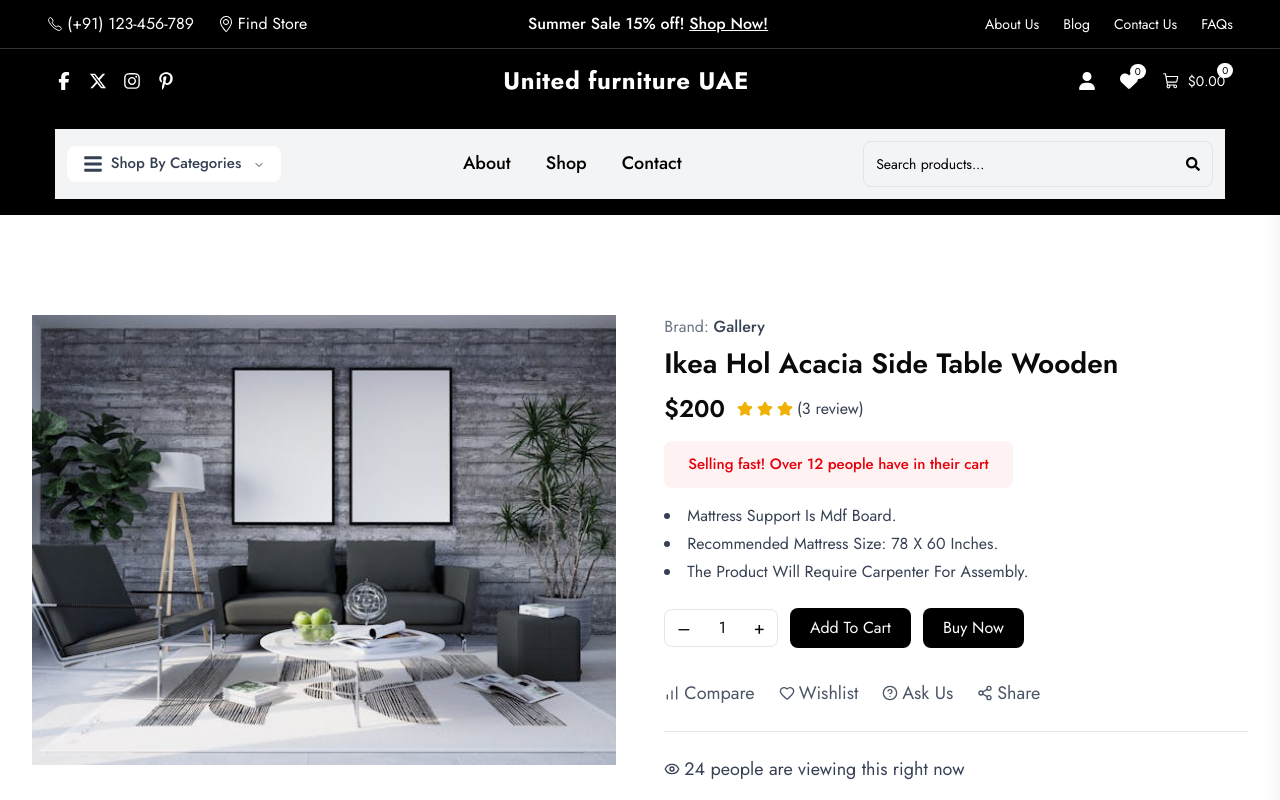
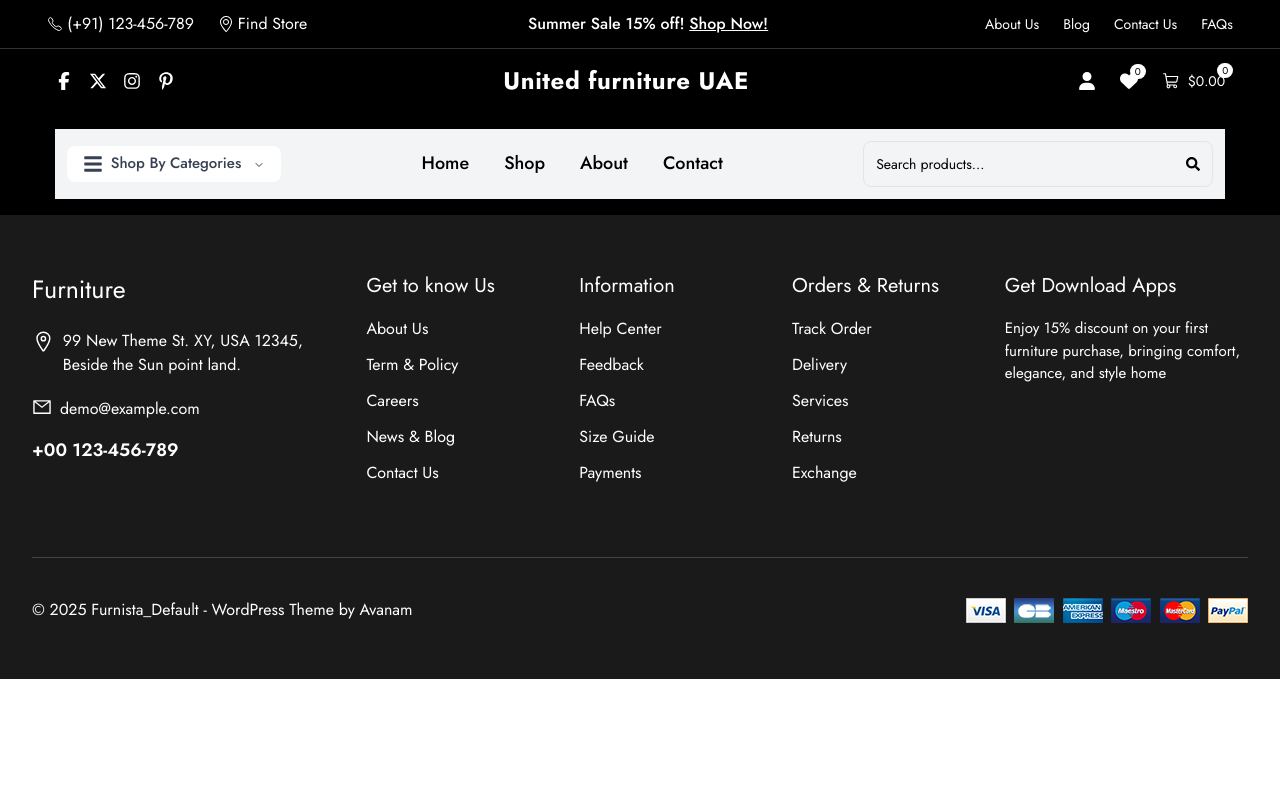
Before and after one commit to Sayadkhan/Furniture-project, a Next.js app: page /productDetails in a window 1280 px wide. Shown: the top 800 px of the page. Built offline with nearby package versions, Linux system fonts and the light colour scheme.

Commit message:
many issu fixed

```diff
--- a/app/(public)/page.jsx
+++ b/app/(public)/page.jsx
@@ -7,7 +7,7 @@ import LatestProducts from "@/components/Home_page/LatestProduct";
 import PersentFerniture from "@/components/Home_page/PersentFerniture";
 import PopularBrands from "@/components/Home_page/PopularBrands";
 import TopPicks from "@/components/Home_page/TopPicks";
-import Image from "next/image";
+
 
 export default function Home() {
   return (
--- a/app/(public)/productDetails/page.jsx
+++ b/app/(public)/productDetails/page.jsx
@@ -1,12 +1,13 @@
-import ProductDetails from '@/components/Product_details_page/ProductDetails'
-import ProductsTabs from '@/components/Product_details_page/ProductsTabs'
+
 import React from 'react'
+// import ProductsTabs from '@/components/Product_details_page/ProductsTabs'
+// import ProductDetails from '@/components/Product_details_page/ProductDetails'
 
 const page = () => {
   return (
     <>
-    <ProductDetails />
-    <ProductsTabs />
+    {/* <ProductDetails />
+    <ProductsTabs /> */}
     </>
   )
 }
--- a/components/Navbar.jsx
+++ b/components/Navbar.jsx
@@ -59,8 +59,9 @@ const Navbar = () => {
           </NavigationMenu>
           {/* -------middle-menu--------- */}
           <div className="text-black flex gap-[35px]">
+            <Link className='text-[18px] font-medium' href="/">Home</Link>
+            <Link className='text-[18px] font-medium' href="/shop">Shop</Link>
             <Link className='text-[18px] font-medium' href="">About</Link>
-            <Link className='text-[18px] font-medium' href="/shop">Shop</Link>
             <Link className='text-[18px] font-medium' href="">Contact</Link>
           </div>
           {/* -------------search-bar-------- */}
--- a/components/Product_details_page/ProductDetails.jsx
+++ b/components/Product_details_page/ProductDetails.jsx
@@ -5,37 +5,68 @@ import {
   Heart, Share2, HelpCircle, BarChart, X
 } from "lucide-react";
 import Image from "next/image";
-import ProductFeatuImg from "../../public/hero-2.jpg";
 import Link from "next/link";
+import ProductsTabs from "./ProductsTabs";
 
-const ProductDetails = () => {
+const ProductDetails = ({ product }) => {
   const [numberCount, setNumberCount] = useState(1);
-  const [openCart, setOpenCart] = useState(false); // NEW: drawer state
+  const [openCart, setOpenCart] = useState(false);
+
+  // Track selected variant
+  const [selectedVariant, setSelectedVariant] = useState(null);
+
+  // fallback to base product or variant values
+  const activePrice = selectedVariant ? selectedVariant.price : product.price;
+  const activeStock = selectedVariant ? selectedVariant.stock : product.stock;
+  const activeImage = selectedVariant
+    ? selectedVariant.images?.[0] || product.images?.[0]
+    : product.images?.[0];
+
+  // calculate discounted price
+  const discountedPrice =
+    product.discountType === "percentage"
+      ? activePrice - (activePrice * product.discount) / 100
+      : activePrice - product.discount;
+
+  // handle variant select
+  const handleVariantSelect = (variant) => {
+    setSelectedVariant(variant);
+    setNumberCount(1);
+  };
 
   return (
     <>
       <div className="py-[100px]">
         <div className="container mx-auto">
           <div className="flex justify-between">
-            {/* ---------------item-left------------ */}
-            <div className="w-[48%] h-[450px]">
+            {/* -------- Left: main image ---------- */}
+            <div className="w-[48%] h-[550px]">
               <Image
                 className="w-full h-full object-cover"
-                src={ProductFeatuImg}
-                alt="Product"
+                src={activeImage || "/placeholder.png"}
+                alt={product.name}
+                width={500}
+                height={500}
               />
             </div>
 
-            {/* ---------------item-right------------ */}
+            {/* -------- Right: info ---------- */}
             <div className="w-[48%]">
               <p className="text-[16px] text-gray-500">
-                Brand: <span className="font-medium text-gray-700">Gallery</span>
+                Category:{" "}
+                <span className="font-medium text-gray-700">
+                  {product.category?.name}
+                </span>
               </p>
-              <h1 className="text-[28px] font-semibold mt-1">
-                Ikea Hol Acacia Side Table Wooden
-              </h1>
+              <h1 className="text-[28px] font-semibold mt-1">{product.name}</h1>
+
               <div className="flex items-center gap-3 mt-2">
-                <span className="text-2xl font-semibold">$200</span>
+                <span className="text-2xl font-semibold">${discountedPrice}</span>
+                {product.discount > 0 && (
+                  <span className="line-through text-gray-500">
+                    ${activePrice}
+                  </span>
+                )}
                 <div className="flex items-center gap-1 text-yellow-500">
                   {[...Array(3)].map((_, i) => (
                     <Star key={i} className="w-4 h-4 fill-yellow-500" />
@@ -43,17 +74,51 @@ const ProductDetails = () => {
                   <span className="text-gray-700 text-[16px]">(3 review)</span>
                 </div>
               </div>
+
               <div className="bg-red-50 text-red-600 mt-4 py-3 px-6 rounded-md text-[15px] font-medium inline-block">
-                Selling fast! Over 12 people have in their cart
+                Only {activeStock} left in stock!
               </div>
 
-              <ul className="list-disc list-inside mt-4 space-y-1 text-gray-700 text-[16px]">
-                <li>Mattress Support Is Mdf Board.</li>
-                <li>Recommended Mattress Size: 78 X 60 Inches.</li>
-                <li>The Product Will Require Carpenter For Assembly.</li>
-              </ul>
+              <p className="mt-4 text-gray-700 text-[16px]">{product.shortDesc}</p>
 
-              {/* ---------------Quantity + Buttons------------ */}
+              {/* -------- Variants ---------- */}
+              {product.variants?.length > 0 && (
+                <div className="mt-6 space-y-3">
+                  <h3 className="font-medium text-lg">Available Options:</h3>
+                <div className="flex gap-3 flex-wrap">
+                    {product.variants.map((variant) => (
+                      <button
+                        key={variant._id}
+                        onClick={() => handleVariantSelect(variant)}
+                        className={`flex items-center gap-2 px-4 py-2 border rounded-md ${
+                          selectedVariant?._id === variant._id
+                            ? "border-black bg-gray-100"
+                            : "border-gray-300"
+                        }`}
+                      >
+                        {/* Color swatch */}
+                        <span
+                          className="w-5 h-5 rounded-full border"
+                          style={{ backgroundColor: variant.attributes.hexCode || "#ccc" }}
+                        ></span>
+
+                        {/* Color name + size */}
+                        <span className="block font-medium">
+                          {variant.attributes.color} - {variant.attributes.size}
+                        </span>
+
+                        {/* Price & Stock */}
+                        <span className="text-sm text-gray-500 ml-2">
+                          ${variant.price} | {variant.stock} left
+                        </span>
+                      </button>
+                    ))}
+                </div>
+
+                </div>
+              )}
+
+              {/* -------- Quantity + Buttons ---------- */}
               <div className="flex items-center gap-3 mt-6">
                 <div className="flex items-center border rounded-md">
                   <button
@@ -64,7 +129,9 @@ const ProductDetails = () => {
                   </button>
                   <span className="px-4">{numberCount}</span>
                   <button
-                    onClick={() => setNumberCount(numberCount + 1)}
+                    onClick={() =>
+                      setNumberCount(Math.min(activeStock, numberCount + 1))
+                    }
                     className="px-3 py-1 text-lg"
                   >
                     +
@@ -81,19 +148,23 @@ const ProductDetails = () => {
                 </button>
               </div>
 
-              {/* --------------------Bottom actions--------------- */}
+              {/* -------- Bottom Actions ---------- */}
               <div className="flex items-center gap-6 mt-8 text-gray-600 text-[18px]">
                 <button className="flex items-center gap-1 hover:text-black">
-                  <BarChart className="w-4 h-4" />Compare
+                  <BarChart className="w-4 h-4" />
+                  Compare
                 </button>
                 <button className="flex items-center gap-1 hover:text-black">
-                  <Heart className="w-4 h-4" />Wishlist
+                  <Heart className="w-4 h-4" />
+                  Wishlist
                 </button>
                 <button className="flex items-center gap-1 hover:text-black">
-                  <HelpCircle className="w-4 h-4" />Ask Us
+                  <HelpCircle className="w-4 h-4" />
+                  Ask Us
                 </button>
                 <button className="flex items-center gap-1 hover:text-black">
-                  <Share2 className="w-4 h-4" />Share
+                  <Share2 className="w-4 h-4" />
+                  Share
                 </button>
               </div>
 
@@ -105,18 +176,24 @@ const ProductDetails = () => {
 
               <div className="mt-5 space-y-1 text-[16px] text-gray-700">
                 <p className="flex items-center gap-1">
-                  <Truck className="w-4 h-4" /> Estimated Delivery: Up to 4 business days
+                  <Truck className="w-4 h-4" /> Estimated Delivery: Up to 4
+                  business days
                 </p>
                 <p className="flex items-center gap-1">
-                  <RefreshCcw className="w-4 h-4" /> Free Shipping & Returns: On all orders over $200
+                  <RefreshCcw className="w-4 h-4" /> Free Shipping & Returns: On
+                  orders over $200
                 </p>
               </div>
             </div>
           </div>
+
+          <div className="mt-5">
+            <ProductsTabs />
+          </div>
         </div>
       </div>
 
-      {/* ------------------Cart Drawer-------------- */}
+      {/* -------- Cart Drawer ---------- */}
       {openCart && (
         <div
           onClick={() => setOpenCart(false)}
@@ -134,10 +211,24 @@ const ProductDetails = () => {
           </button>
         </div>
         <div className="p-4 flex items-center border-b">
-          <Image src={ProductFeatuImg} alt="cart item" width={60} height={60} className="border rounded" />
+          <Image
+            src={activeImage || "/placeholder.png"}
+            alt="cart item"
+            width={60}
+            height={60}
+            className="border rounded"
+          />
           <div className="ml-4 flex-1">
-            <p className="text-sm font-medium">Ikea Hol Acacia Side Table Wooden</p>
-            <p className="text-sm text-gray-600">{numberCount} × $200</p>
+            <p className="text-sm font-medium">{product.name}</p>
+            {selectedVariant && (
+              <p className="text-xs text-gray-500">
+                {selectedVariant.attributes.color} |{" "}
+                {selectedVariant.attributes.size}
+              </p>
+            )}
+            <p className="text-sm text-gray-600">
+              {numberCount} × ${discountedPrice}
+            </p>
           </div>
           <button className="text-red-500 text-xl">&times;</button>
         </div>
@@ -145,13 +236,18 @@ const ProductDetails = () => {
         <div className="absolute bottom-0 left-0 right-0 p-4 border-t">
           <div className="flex justify-between mb-4">
             <span className="font-medium">Subtotal:</span>
-            <span className="font-semibold">${200 * numberCount}</span>
+            <span className="font-semibold">
+              ${discountedPrice * numberCount}
+            </span>
           </div>
           <div className="flex gap-2">
             <button className="flex-1 bg-gray-700 text-white py-2 rounded hover:bg-gray-800">
               View Cart
             </button>
-            <Link href="/checkout" className="flex-1 bg-black text-white py-2 rounded hover:bg-gray-800 text-center">
+            <Link
+              href="/checkout"
+              className="flex-1 bg-black text-white py-2 rounded hover:bg-gray-800 text-center"
+            >
               Checkout
             </Link>
           </div>
--- a/components/Shop_Page/ShopCard.jsx
+++ b/components/Shop_Page/ShopCard.jsx
@@ -58,7 +58,7 @@ const ShopCard = ({product}) => {
                 </div>
 
                 <Button className="mt-4 w-full">
-                    <Link href="/productDetails"> View Details</Link>
+                    <Link href={`/product/${product.slug}`}> View Details</Link>
                 </Button>
             </CardContent>
         </Card>
```
Also changed, not shown: app/(public)/product/[slug]/page.jsx (added, +37 -0 lines), app/admin/product/all/page.js (+5 -19 lines), components/Product_details_page/ProductsTabs.jsx (+3 -4 lines).
